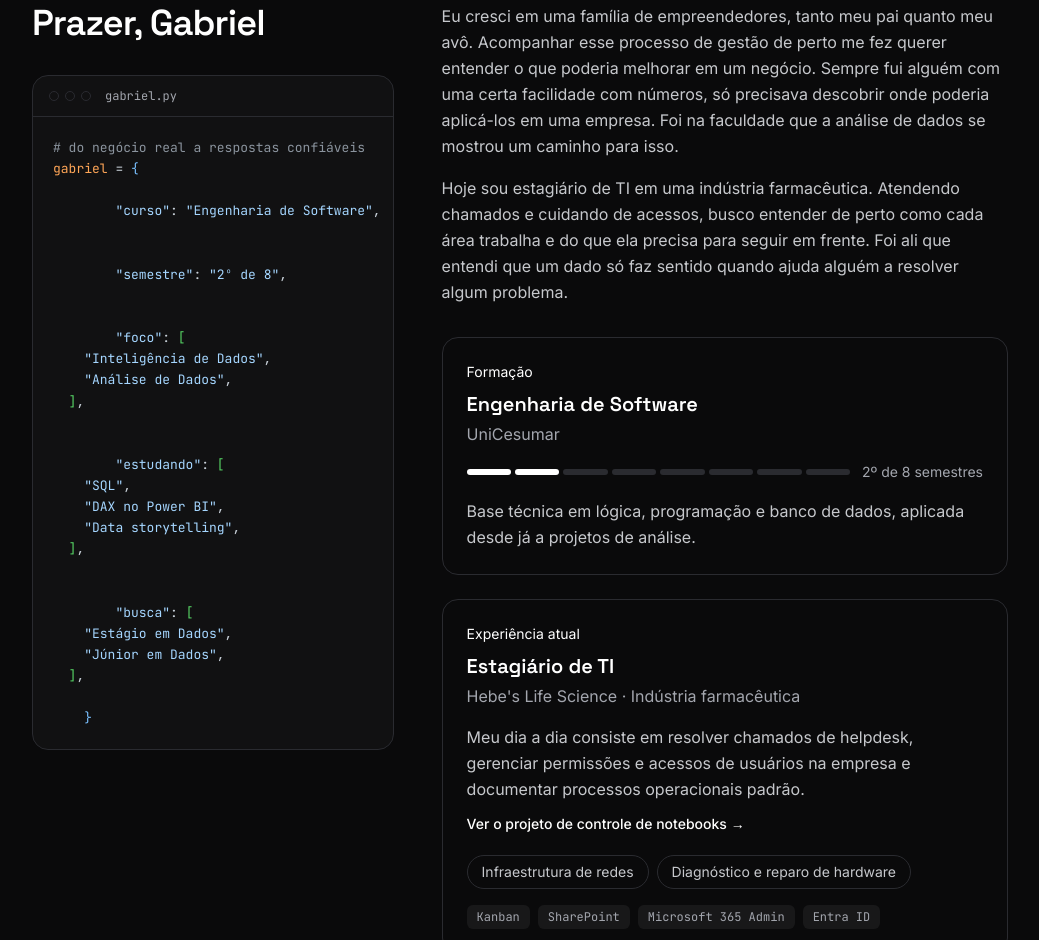
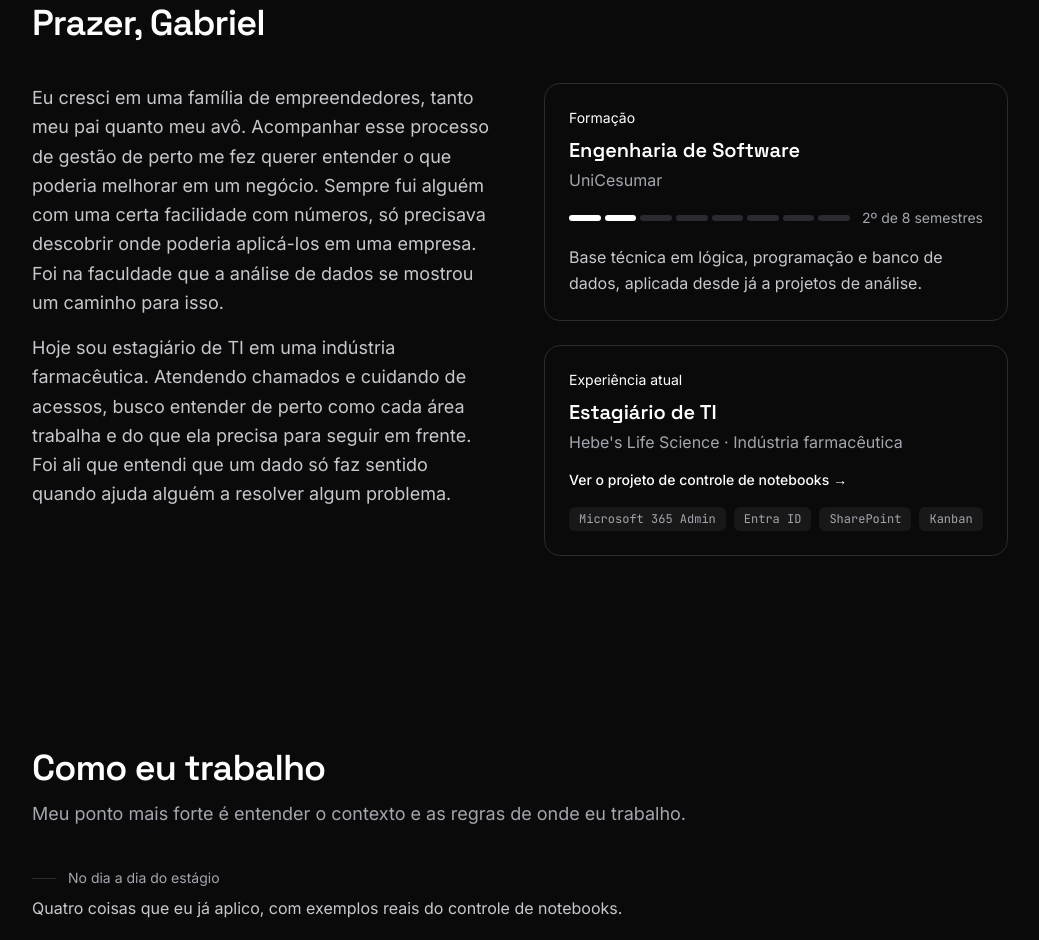
Before and after one commit to gabrielnavarrogermano-code/portfolio, an Astro site: page / in a window 1280 px wide. Shown: the part 893-1833 px from the top of the page, without its empty margins (120-1159 px from the left). Built offline with nearby package versions, Linux system fonts and the light colour scheme; Astro itself is replaced by a stand-in of ours.

Commit message:
Deixa a Apresentação mais direta e tira repetições
- Remove o card gabriel.py: tudo nele já aparecia em outro lugar
- Texto e cards de Formação/Experiência lado a lado, meio a meio
- Card de Experiência sem a frase que repetia o texto e sem as etiquetas de suporte
- Tira a segunda frase do subtítulo de "Como eu trabalho", que repetia "Onde pretendo chegar"

Co-Authored-By: Claude Opus 5.5 <noreply@anthropic.com>

```diff
--- a/src/components/Presentation.astro
+++ b/src/components/Presentation.astro
@@ -2,74 +2,36 @@
 import CardToggle from './CardToggle.astro';
 import SectionTitle from './SectionTitle.astro';
 
-// Atividades do estágio, curtas o bastante para virar tags
-const experience = ['Infraestrutura de redes', 'Diagnóstico e reparo de hardware'];
-
-const tools = ['Kanban', 'SharePoint', 'Microsoft 365 Admin', 'Entra ID'];
+const tools = ['Microsoft 365 Admin', 'Entra ID', 'SharePoint', 'Kanban'];
 
 // Progresso do curso: atualize o semestre a cada período
 const semester = 2;
 const totalSemesters = 8;
-
-// Card "gabriel.py": a apresentação escrita como um dicionário Python
-const profile: [string, string | string[]][] = [
-  ['curso', 'Engenharia de Software'],
-  ['semestre', `${semester}º de ${totalSemesters}`],
-  ['foco', ['Inteligência de Dados', 'Análise de Dados']],
-  ['estudando', ['SQL', 'DAX no Power BI', 'Data storytelling']],
-  ['busca', ['Estágio em Dados', 'Júnior em Dados']],
-];
 ---
 
 <section id="apresentacao" class="mx-auto max-w-5xl px-6 py-16 sm:py-24">
-  <div class="grid grid-cols-1 gap-12 lg:grid-cols-5">
-    <div class="lg:col-span-2">
-      <div class="lg:sticky lg:top-28">
-        <SectionTitle title="Prazer, Gabriel" />
+  <SectionTitle title="Prazer, Gabriel" />
 
-        <div data-reveal style="--delay: 100ms" class="mt-8 overflow-hidden rounded-2xl border border-line bg-white/[0.03]">
-          <div class="flex items-center gap-1.5 border-b border-line px-4 py-3">
-            <span class="h-2.5 w-2.5 rounded-full border border-line"></span>
-            <span class="h-2.5 w-2.5 rounded-full border border-line"></span>
-            <span class="h-2.5 w-2.5 rounded-full border border-line"></span>
-            <span class="ml-2 font-mono text-xs text-muted">gabriel.py</span>
-          </div>
-          <!-- Cores no estilo do tema GitHub Dark do VS Code: comentário cinza, variável laranja, strings azul-claro e colchetes coloridos por nível -->
-          <pre class="overflow-x-auto p-4 font-mono text-[11px] leading-relaxed text-[#c9d1d9] sm:p-5 sm:text-[13px]"><code><span class="text-[#8b949e]"># do negócio real a respostas confiáveis</span>
-<span class="text-[#ffa657]">gabriel</span> = <span class="text-[#79c0ff]">{'{'}</span>
-{
-  profile.map(([key, value]) => (
-    <Fragment>
-      {'  '}<span class="text-[#a5d6ff]">"{key}"</span>: {typeof value === 'string' ? (
-        <Fragment><span class="text-[#a5d6ff]">"{value}"</span>,{'\n'}</Fragment>
-      ) : (
-        <Fragment><span class="text-[#56d364]">[</span>{'\n'}{value.map((v) => (
-          <Fragment>{'    '}<span class="text-[#a5d6ff]">"{v}"</span>,{'\n'}</Fragment>
-        ))}{'  '}<span class="text-[#56d364]">]</span>,{'\n'}</Fragment>
-      )}
-    </Fragment>
-  ))
-}<span class="text-[#79c0ff]">{'}'}</span></code></pre>
-        </div>
-      </div>
-    </div>
-
-    <div class="lg:col-span-3">
+  <!-- Computador: o texto à esquerda e, ao lado, os cards de Formação e Experiência. Celular: tudo em uma coluna -->
+  <div class="mt-8 grid grid-cols-1 gap-6 sm:mt-10 lg:grid-cols-2 lg:gap-12">
+    <div>
       <article data-reveal>
-        <p class="leading-relaxed text-fg/85">
+        <p class="leading-relaxed text-fg/85 sm:text-lg">
           Eu cresci em uma família de empreendedores, tanto meu pai quanto meu avô. Acompanhar esse processo de gestão
           de perto me fez querer entender o que poderia melhorar em um negócio. Sempre fui alguém com uma certa
           facilidade com números, só precisava descobrir onde poderia aplicá-los em uma empresa. Foi na faculdade que a
           análise de dados se mostrou um caminho para isso.
         </p>
-        <p class="mt-4 leading-relaxed text-fg/85">
+        <p class="mt-4 leading-relaxed text-fg/85 sm:text-lg">
           Hoje sou estagiário de TI em uma indústria farmacêutica. Atendendo chamados e cuidando de acessos, busco
           entender de perto como cada área trabalha e do que ela precisa para seguir em frente. Foi ali que entendi que
           um dado só faz sentido quando ajuda alguém a resolver algum problema.
         </p>
       </article>
+    </div>
 
-      <div class="mt-6 grid grid-cols-1 gap-3 sm:mt-8 md:grid-cols-2 md:gap-6 lg:grid-cols-1">
+    <div>
+      <div class="grid grid-cols-1 gap-3 md:grid-cols-2 md:gap-6 lg:grid-cols-1">
         <article data-reveal data-collapse style="--delay: 100ms" class="rounded-2xl border border-line p-5 transition-colors max-sm:data-open:border-heading/30 max-sm:data-open:bg-white/[0.03] sm:p-6">
           <div class="relative max-sm:pr-8">
             <p class="text-sm text-accent">Formação</p>
@@ -102,24 +64,13 @@ const profile: [string, string | string[]][] = [
             <CardToggle label="Experiência atual: ver detalhes" target="experiencia-detalhes" />
           </div>
           <div id="experiencia-detalhes" data-collapse-body>
-            <p class="mt-4 leading-relaxed text-fg/85">
-              Meu dia a dia consiste em resolver chamados de helpdesk, gerenciar permissões e acessos de usuários na empresa
-              e documentar processos operacionais padrão.
-            </p>
             <a
               href="/projetos/controle-de-notebooks/"
-              class="group mt-3 inline-flex items-center gap-1 text-sm font-medium text-accent"
+              class="group mt-4 inline-flex items-center gap-1 text-sm font-medium text-accent"
             >
               Ver o projeto de controle de notebooks
               <span class="transition-transform group-hover:translate-x-1">→</span>
             </a>
-            <ul class="mt-5 flex flex-wrap gap-2">
-              {
-                experience.map((item) => (
-                  <li class="rounded-full border border-line px-3.5 py-1.5 text-sm text-fg/85">{item}</li>
-                ))
-              }
-            </ul>
             <ul class="mt-4 flex flex-wrap gap-2" aria-label="Ferramentas">
               {
                 tools.map((t) => (
--- a/src/components/Skills.astro
+++ b/src/components/Skills.astro
@@ -26,7 +26,7 @@ const icons: Record<string, string> = {
   <div class="mx-auto max-w-5xl px-6">
     <SectionTitle
       title="Como eu trabalho"
-      subtitle="Meu ponto mais forte é entender o contexto e as regras de onde eu trabalho. Quem decide não deveria precisar desconfiar do número: meu trabalho é fazer esse número chegar limpo e fácil de entender, para que a pessoa só pense na decisão."
+      subtitle="Meu ponto mais forte é entender o contexto e as regras de onde eu trabalho."
     />
 
     <!-- No dia a dia: os princípios que já aplico no estágio, cada um com uma demonstração feita com dados reais -->
```
